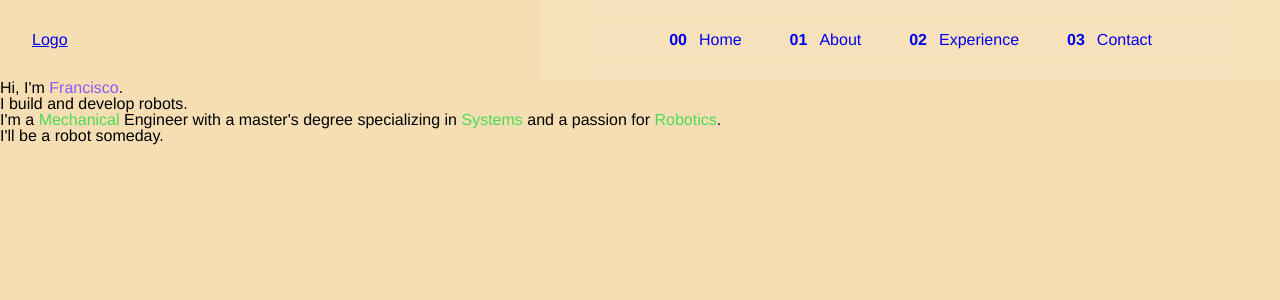
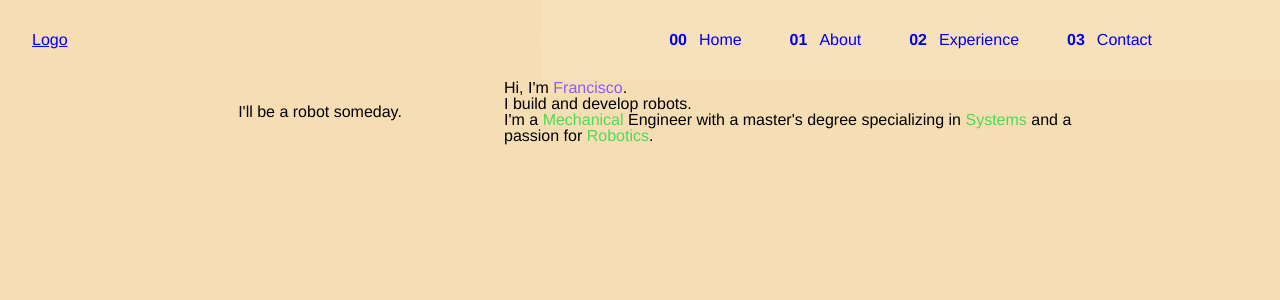
Before and after one commit to PlatHum/resume-website, a Jekyll site: the page built from index.html, in a window 1280 px wide. Shown: the top 300 px of the page. Built offline with Jekyll 4.4.1, drawn with Linux system fonts in a browser that asks for light colours.

Commit message:
Add basic Home content and style

```diff
--- a/_includes/header.html
+++ b/_includes/header.html
@@ -1,21 +1,21 @@
 <header class="header flex">
-  <a href="./" class="header-logo">Logo</a>
+  <a href="#Home" class="header-logo">Logo</a>
   <button class="mobile-nav-toggle"  aria-controls="header-nav" aria-expanded="false">
       <span class="sr-only">Menu</span>
   </button>
   <nav>
     <ul id="header-nav" data-visible="false" class="header-nav flex">
       <li>
-        <a href="./"><span aria-hidden="true">00</span>Home</a>
+        <a href="#Home"><span aria-hidden="true">00</span>Home</a>
 
       <li>
-        <a href="#ABOUT_SECTION"><span aria-hidden="true">01</span>About</a>
+        <a href="#About"><span aria-hidden="true">01</span>About</a>
 
       <li>
-        <a href="#EXPERIENCE_SECTION"><span aria-hidden="true">02</span>Experience</a>
+        <a href="#Experience"><span aria-hidden="true">02</span>Experience</a>
 
       <li>
-        <a href="#CONTACT_SECTION"><span aria-hidden="true">03</span>Contact</a>
+        <a href="#Contact"><span aria-hidden="true">03</span>Contact</a>
 
     </ul>
   </nav>
--- a/_includes/home.html
+++ b/_includes/home.html
@@ -1,19 +1,20 @@
 <div class="home-div">
-    <div>
+    <div class="home-bot">
+         I'll be a robot someday.
+    </div>
+    <div class="home-text">
         <div class="home-top-text">
-        <p> Hi, I'm <span class="high-l1">Francisco</span>.</p>
+          <p> Hi, I'm <span class="high-l1">Francisco</span>.</p>
 
-        <p> I build and develop robots.</p>
+          <p> I build and develop robots.</p>
 
         </div>
         <div class="home-bottom-text">
-            <p> I'm a <span class="high-l2">Mechanical</span> Engineer with a master's degree
+          <p> I'm a <span class="high-l2">Mechanical</span> Engineer with a master's degree
                 specializing in <span class="high-l2"> Systems</span>
                 and a passion for <span class="high-l2">Robotics</span>.
-            </p>
+           </p>
         </div>
     </div>
-    <div>
-        I'll be a robot someday.
-    </div>
+
 </div>
--- a/_layouts/default.html
+++ b/_layouts/default.html
@@ -12,7 +12,10 @@
 
   {% include header.html %}
 
-  {% include home.html %}
+  <section id="Home">
+    {% include home.html %}
+  </section>
+
 
   <script src="assets/js/no_animation.js" defer></script>
 
--- a/css/main.css
+++ b/css/main.css
@@ -51,7 +51,6 @@ body {
  font-family: helvetica, arial, sans;
  background-color: wheat;
  overflow-x: hidden;
-
 }
 
 html {
@@ -67,7 +66,7 @@ html {
   justify-content: space-between;
 }
 
-@media (min-height: 300px) {
+@media (min-height: 300px){
   nav ul {
     position: sticky;
     top: 0;
@@ -85,10 +84,11 @@ html {
   background: hsl(0, 0%, 0%, 0.5);
 }
 
-@supports (backdrop-filter: blur(1rem)){
+@supports (backdrop-filter: blur(1rem)) or (-webkit-backdrop-filter: blur(1rem)){
   .header-nav{
     background: hsl(0, 0%, 100%, 0.1);
     backdrop-filter: blur(1rem);
+    -webkit-backdrop-filter: blur(1rem);
   }
 }
 
@@ -141,6 +141,7 @@ html {
     padding-block: 2rem;
     padding-inline: clamp(3rem, 10vw, 10rem);
   }
+
 }
 
 .header-nav  a{
@@ -152,7 +153,29 @@ html {
   margin-inline-end: 0.75em;
 }
 
+.home-div{
+    display: grid;
+    grid-auto-columns: 1fr;
+    gap: 1rem;
+    align-items: center;
+    justify-items: center;
+}
 
+@media (min-width: 55em){
+
+  .home-div{
+    grid-template-columns: 1fr repeat(3,2fr) 1fr;
+    gap: 3rem;
+  }
+  .home-bot{
+    grid-column-start: 2;
+    grid-column-end: 3;
+  }
+  .home-text{
+    grid-column-start: 3;
+    grid-column-end: 5;
+  }
+}
 
 /*UTILITY STYLES*/
 .flex{
@@ -161,7 +184,7 @@ html {
 }
 
 .sr-only:not(:focus):not(:active) {
-  clip: rect(0 0 0 0);
+  /* clip: rect(0 0 0 0); */
   clip-path: inset(50%);
   height: 1px;
   overflow: hidden;
@@ -182,3 +205,7 @@ html {
 .high-l2{
   color: #4FDA55;
 }
+
+.grid-col-span-2{
+  grid-column: span 2;
+}
```
